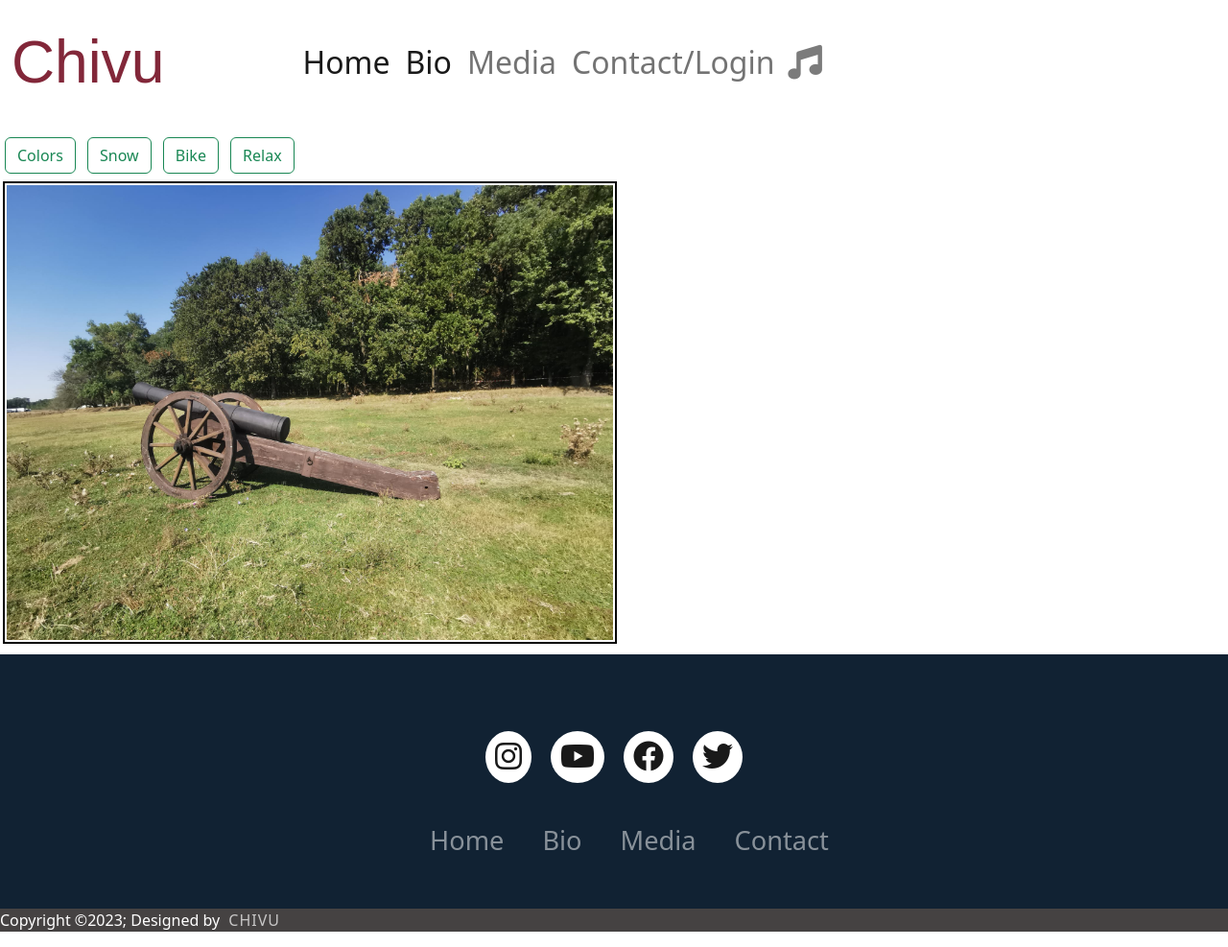
After one commit to Chivu23/Online_Portfolio, a Flask app: page /media in a window 1280 px wide. The commit adds this page. Shown: the whole page at 96% size. Run offline with Flask 3, Linux system fonts and the light colour scheme.

Commit message:
sport_footer

```diff
--- a/app.py
+++ b/app.py
@@ -54,6 +54,16 @@ def bio():
     return render_template("bio.html")
 
 
+@app.route("/media", methods=['GET'])
+def media():
+    return render_template("media.html")
+
+
+@app.route("/sport", methods=['GET'])
+def sport():
+    return render_template("sport.html")
+
+
 @app.route("/users/add", methods=["GET", "POST"])
 def add_user():
     if request.method == "GET":
--- a/static/css/base.css
+++ b/static/css/base.css
@@ -150,15 +150,15 @@ footer{
 }
 
 .footerNav ul li a:hover{
-    opacity: 1;
+    opacity: 4;
 }
 
-.footerBottom{
+.footerBottom {
     background-color:#454242
 }
 
 .footerBottom p{
-    color: #540909;
+    color: white;
 }
 
 .designer{
@@ -166,7 +166,8 @@ footer{
     text-transform: uppercase;
     letter-spacing: 1px;
     font-weight: 400;
-    margin: 0px 5 px;
+    text-align: center;
+    margin: 0px 5px;
 }
 
 @media (max-width: 700px){
@@ -179,3 +180,18 @@ footer{
         margin: 10px;
     }
 }
+
+.cannon {
+    border: 2px solid black;
+    width: 50%;
+    padding: 2px;
+    margin: 3px;
+    weight: 50%;
+    height: 10%;
+    position: center;
+}
+
+.justify-content-start{
+    padding: 2px;
+    margin: 3px;
+}
--- a/templates/base.html
+++ b/templates/base.html
@@ -20,17 +20,17 @@
     <footer>
         <div class="footerContainer">
             <div class="socialIcons">
-        <a href=""><i class="fa-brands fa-instagram"></i></a>
-        <a href=""><i class="fa-brands fa-youtube"></i></a>
-        <a href=""><i class="fa-brands fa-facebook"></i></a>
-        <a href=""><i class="fa-brands fa-twitter"></i></a>
+                <a href="https://www.instagram.com/billy_locco_crocco/"><i class="fa-brands fa-instagram"></i></a>
+                <a href="https://www.youtube.com/@georgechivu9261/featured"><i class="fa-brands fa-youtube"></i></a>
+                <a href="https://www.facebook.com/chivu.george.54"><i class="fa-brands fa-facebook"></i></a>
+                <a href="https://twitter.com/chivugeorge"><i class="fa-brands fa-twitter"></i></a>
             </div>
             <div class="footerNav">
                 <ul>
-            <li><a href="">Home</a></li>
-            <li><a href="">Bio</a></li>
-            <li><a href="">Media</a></li>
-            <li><a href="">Contact</a></li>
+                    <li><a href="/">Home</a></li>
+                    <li><a href="/bio">Bio</a></li>
+                    <li><a href="/media">Media</a></li>
+                    <li><a href="/login">Contact</a></li>
                 </ul>
             </div>
         </div>
--- a/templates/bio.html
+++ b/templates/bio.html
@@ -15,7 +15,7 @@
                 <h5 class="card-title">I enjoy to learn end share new stuff</h5>
                 <p class="card-text">
 it's a very big field and that attracts me strongly. I realize that an important thing is consistency and as you increase the time investing, you learn new things that I assimilate with a smile on my face.</p>
-                <a href="#" class="btn btn-primary">Go to my GitHub </a>
+                <a href="https://github.com/Chivu23" class="btn btn-primary">Go to my GitHub </a>
             </div>
             </div>
             <div class="card">
@@ -23,7 +23,7 @@ it's a very big field and that attracts me strongly. I realize that an important
             <div class="card-body">
                 <h5 class="card-title">Not very much posting. Less is More</h5>
                 <p class="card-text">I really like online, but spending life is living life, not trying to post in the rush of views. So live the moment and post in the toilet or in the subway...</p>
-                <a href="#" class="btn btn-primary">Go to my Insta </a>
+                <a href="https://www.instagram.com/billy_locco_crocco/" class="btn btn-primary">Go to my Insta </a>
             </div>
             </div>
             <div class="card">
@@ -31,7 +31,7 @@ it's a very big field and that attracts me strongly. I realize that an important
             <div class="card-body">
                 <h5 class="card-title">and if u want fb...</h5>
                 <p class="card-text">a nice platform, for its time, in which I don't know what else I'm looking for.</p>
-                <a href="#" class="btn btn-primary">Go to my FaceBook </a>
+                <a href="https://www.facebook.com/chivu.george.54" class="btn btn-primary">Go to my FaceBook </a>
             </div>
             </div>
 {% endblock %}
--- /dev/null
+++ b/templates/media.html
@@ -0,0 +1,14 @@
+{% extends "base.html" %}
+{% block content %}
+<nav class="navbar bg-body-tertiary">
+  <form class="container-fluid justify-content-start">
+    <div>
+      <button class="btn btn-outline-success me-2" type="button">Colors</button>
+      <button class="btn btn-outline-success me-2" type="button">Snow</button>
+      <button class="btn btn-outline-success me-2" type="button">Bike</button>
+      <a href="/sport"><button class="btn btn-outline-success me-2" type="button">Relax</button></a>
+    </div>
+  </form>
+  <img src="{{ url_for('static', filename='images/cannon.jpeg') }}" class="cannon">
+</nav>
+{% endblock %}
```
Also changed, not shown: templates/sport.html (added, +20 -0 lines), static/images/cannon.jpeg (added), static/images/ion.jpg (added), static/images/logo.jpg (added), 2 other files. Lines whose indentation alone changed are shown as unchanged.
